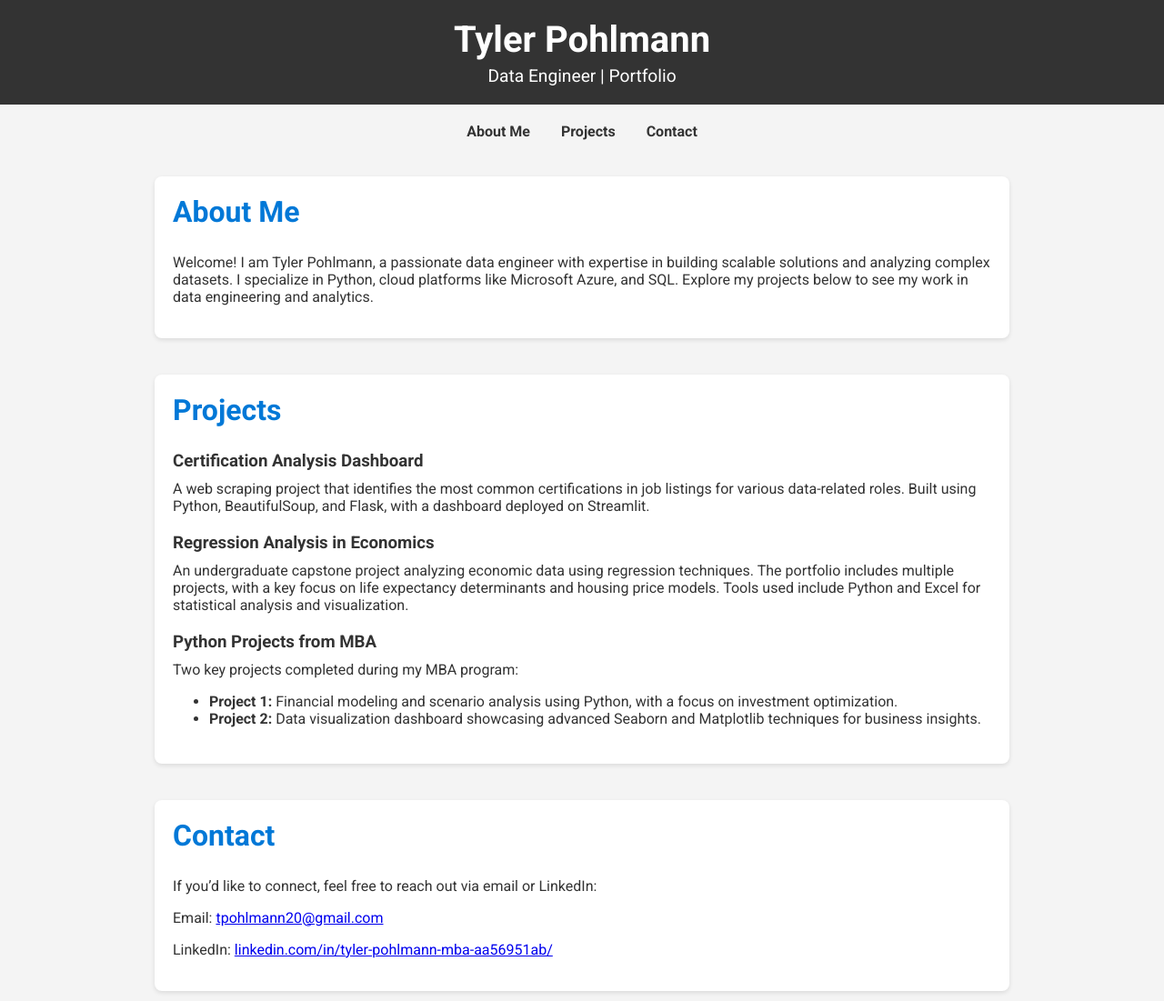
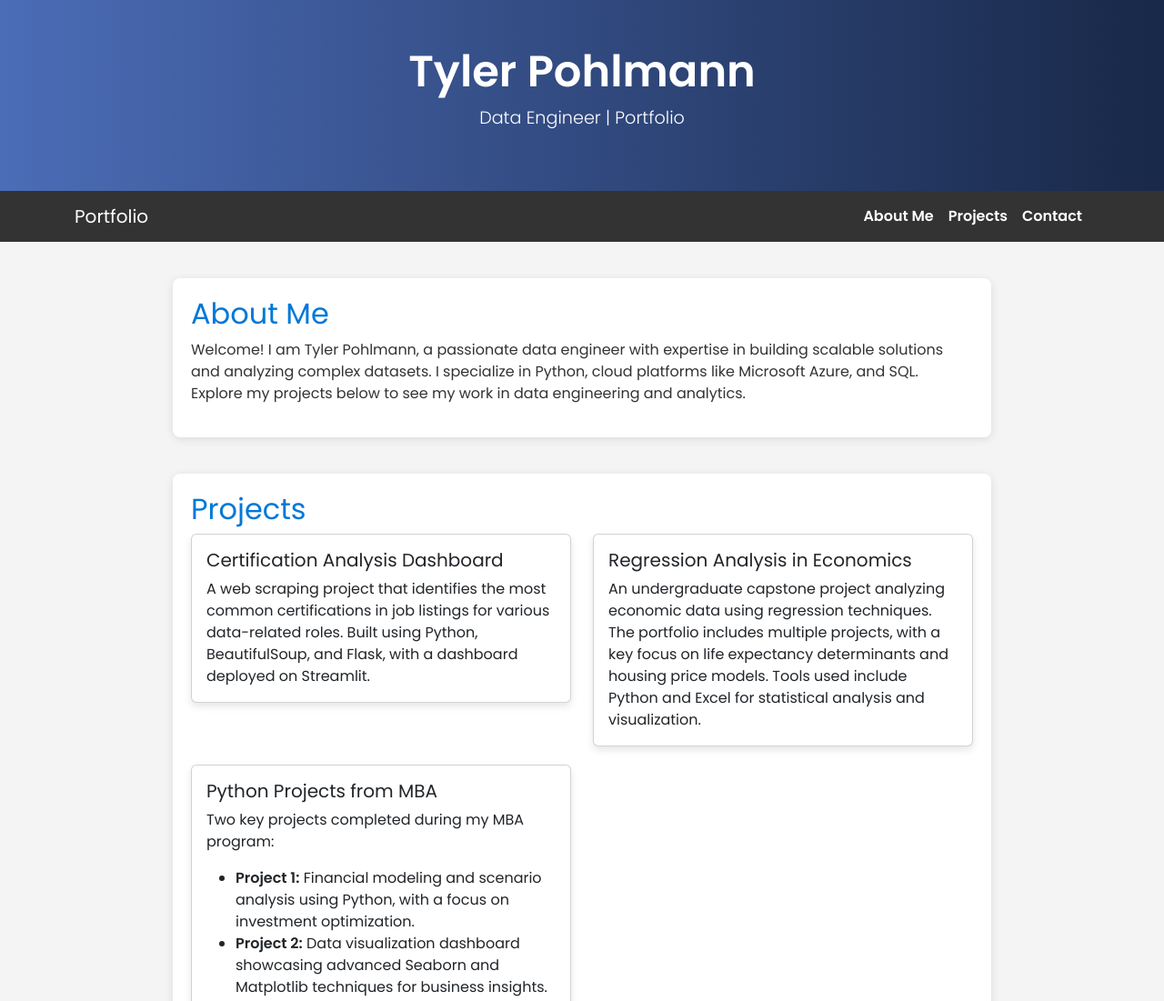
Before and after one commit to typohlmann/portfolio-website, a plain HTML site: page index.html in a window 1280 px wide. Shown: the top 1101 px of the page at 91% size. Drawn offline with nearby package versions, Linux system fonts and the light colour scheme.

Commit message:
Update index.html

```diff
--- a/index.html
+++ b/index.html
@@ -4,69 +4,64 @@
     <meta charset="UTF-8">
     <meta name="viewport" content="width=device-width, initial-scale=1.0">
     <title>Tyler Pohlmann | Data Portfolio</title>
-    <link href="https://fonts.googleapis.com/css2?family=Roboto:wght@400;700&display=swap" rel="stylesheet">
+    <link href="https://fonts.googleapis.com/css2?family=Poppins:wght@300;400;600&display=swap" rel="stylesheet">
+    <link href="https://cdn.jsdelivr.net/npm/bootstrap@5.3.0/dist/css/bootstrap.min.css" rel="stylesheet">
+    <link rel="stylesheet" href="https://cdnjs.cloudflare.com/ajax/libs/animate.css/4.1.1/animate.min.css">
     <style>
         body {
-            font-family: 'Roboto', sans-serif;
+            font-family: 'Poppins', sans-serif;
             margin: 0;
             padding: 0;
             background-color: #f4f4f4;
             color: #333;
         }
         header {
-            background-color: #333;
-            color: #fff;
-            padding: 20px 0;
+            background: linear-gradient(to right, #4b6cb7, #182848);
+            color: white;
             text-align: center;
+            padding: 50px 0;
         }
         header h1 {
-            margin: 0;
-            font-size: 2.5em;
+            font-size: 3rem;
+            font-weight: 600;
         }
         header p {
-            margin: 5px 0 0;
-            font-size: 1.2em;
+            font-size: 1.2rem;
+            font-weight: 300;
         }
         nav {
-            text-align: center;
-            margin: 20px 0;
+            background-color: #333;
         }
-        nav a {
-            margin: 0 15px;
-            text-decoration: none;
-            color: #333;
+        nav .nav-link {
+            color: white !important;
             font-weight: bold;
         }
-        nav a:hover {
-            color: #0078d7;
+        nav .nav-link:hover {
+            color: #0078d7 !important;
         }
         .section {
             max-width: 900px;
             margin: 40px auto;
             padding: 20px;
-            background: #fff;
-            box-shadow: 0 2px 5px rgba(0,0,0,0.1);
+            background: white;
+            box-shadow: 0 2px 10px rgba(0,0,0,0.1);
             border-radius: 8px;
         }
         .section h2 {
-            margin-top: 0;
-            font-size: 2em;
             color: #0078d7;
         }
         .project {
             margin: 20px 0;
         }
-        .project h3 {
-            margin-bottom: 10px;
-        }
-        .project p {
-            margin: 0;
+        .card {
+            margin-bottom: 20px;
+            box-shadow: 0 4px 8px rgba(0,0,0,0.1);
         }
         footer {
             text-align: center;
             padding: 20px 0;
             background: #333;
-            color: #fff;
+            color: white;
         }
         footer a {
             color: #0078d7;
@@ -76,13 +71,23 @@
 </head>
 <body>
     <header>
-        <h1>Tyler Pohlmann</h1>
-        <p>Data Engineer | Portfolio</p>
+        <h1 class="animate__animated animate__fadeInDown">Tyler Pohlmann</h1>
+        <p class="animate__animated animate__fadeInUp">Data Engineer | Portfolio</p>
     </header>
-    <nav>
-        <a href="#about">About Me</a>
-        <a href="#projects">Projects</a>
-        <a href="#contact">Contact</a>
+    <nav class="navbar navbar-expand-lg navbar-dark">
+        <div class="container">
+            <a class="navbar-brand" href="#">Portfolio</a>
+            <button class="navbar-toggler" type="button" data-bs-toggle="collapse" data-bs-target="#navbarNav" aria-controls="navbarNav" aria-expanded="false" aria-label="Toggle navigation">
+                <span class="navbar-toggler-icon"></span>
+            </button>
+            <div class="collapse navbar-collapse" id="navbarNav">
+                <ul class="navbar-nav ms-auto">
+                    <li class="nav-item"><a class="nav-link" href="#about">About Me</a></li>
+                    <li class="nav-item"><a class="nav-link" href="#projects">Projects</a></li>
+                    <li class="nav-item"><a class="nav-link" href="#contact">Contact</a></li>
+                </ul>
+            </div>
+        </div>
     </nav>
 
     <section id="about" class="section">
@@ -93,26 +98,40 @@
     <section id="projects" class="section">
         <h2>Projects</h2>
 
-        <div class="project">
-            <h3>Certification Analysis Dashboard</h3>
-            <p>A web scraping project that identifies the most common certifications in job listings for various data-related roles. Built using Python, BeautifulSoup, and Flask, with a dashboard deployed on Streamlit.</p>
+        <div class="row">
+            <div class="col-md-6">
+                <div class="card">
+                    <div class="card-body">
+                        <h5 class="card-title">Certification Analysis Dashboard</h5>
+                        <p class="card-text">A web scraping project that identifies the most common certifications in job listings for various data-related roles. Built using Python, BeautifulSoup, and Flask, with a dashboard deployed on Streamlit.</p>
+                    </div>
+                </div>
+            </div>
+            <div class="col-md-6">
+                <div class="card">
+                    <div class="card-body">
+                        <h5 class="card-title">Regression Analysis in Economics</h5>
+                        <p class="card-text">An undergraduate capstone project analyzing economic data using regression techniques. The portfolio includes multiple projects, with a key focus on life expectancy determinants and housing price models. Tools used include Python and Excel for statistical analysis and visualization.</p>
+                    </div>
+                </div>
+            </div>
         </div>
 
-        <div class="project">
-            <h3>Regression Analysis in Economics</h3>
-            <p>An undergraduate capstone project analyzing economic data using regression techniques. The portfolio includes multiple projects, with a key focus on life expectancy determinants and housing price models. Tools used include Python and Excel for statistical analysis and visualization.</p>
+        <div class="row">
+            <div class="col-md-6">
+                <div class="card">
+                    <div class="card-body">
+                        <h5 class="card-title">Python Projects from MBA</h5>
+                        <p class="card-text">Two key projects completed during my MBA program:
+                        <ul>
+                            <li><strong>Project 1:</strong> Financial modeling and scenario analysis using Python, with a focus on investment optimization.</li>
+                            <li><strong>Project 2:</strong> Data visualization dashboard showcasing advanced Seaborn and Matplotlib techniques for business insights.</li>
+                        </ul>
+                        </p>
+                    </div>
+                </div>
+            </div>
         </div>
-
-        <div class="project">
-            <h3>Python Projects from MBA</h3>
-            <p>Two key projects completed during my MBA program:
-               <ul>
-                  <li><strong>Project 1:</strong> Financial modeling and scenario analysis using Python, with a focus on investment optimization.</li>
-                  <li><strong>Project 2:</strong> Data visualization dashboard showcasing advanced Seaborn and Matplotlib techniques for business insights.</li>
-               </ul>
-            </p>
-        </div>
-
     </section>
 
     <section id="contact" class="section">
@@ -123,7 +142,9 @@
     </section>
 
     <footer>
-        <p>&copy; 2024 Tyler Pohlmann. Built with HTML and CSS.</p>
+        <p>&copy; 2024 Tyler Pohlmann. Built with HTML, CSS, and Bootstrap.</p>
     </footer>
+
+    <script src="https://cdn.jsdelivr.net/npm/bootstrap@5.3.0/dist/js/bootstrap.bundle.min.js"></script>
 </body>
 </html>
```
